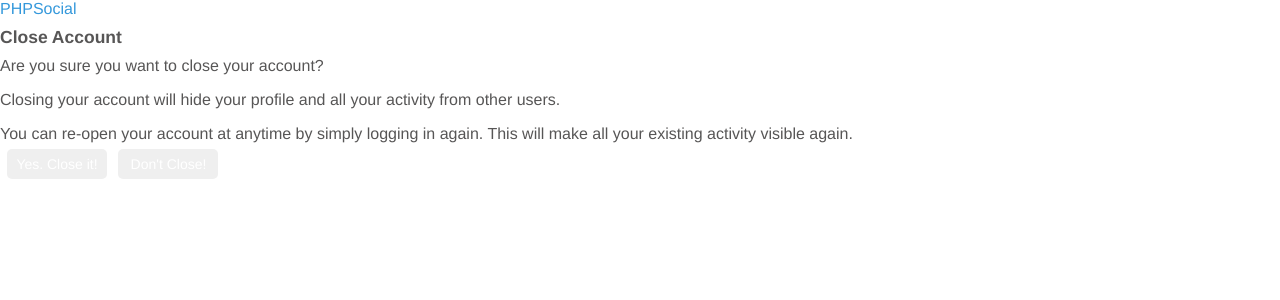
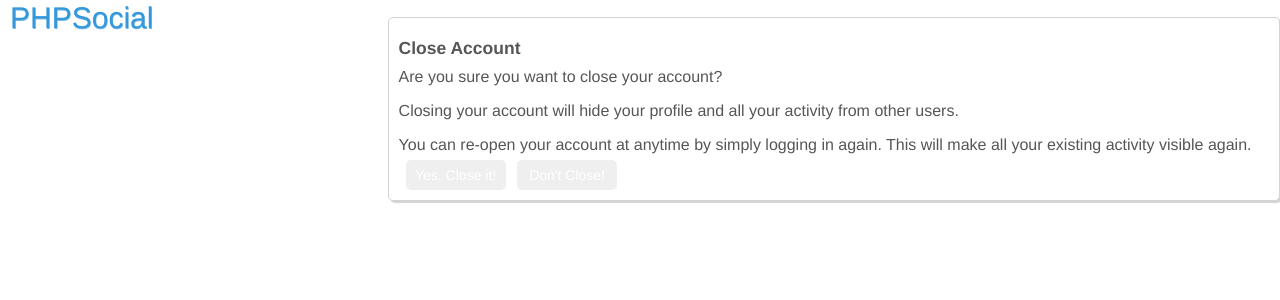
Before and after one commit to marb61a/phpsocial, a PHP site: page /close_account.php in a window 1280 px wide. Shown: the top 300 px of the page. Run offline with PHP 8.4, Linux system fonts and the light colour scheme; some libraries are stand-ins or nearby versions.

Commit message:
updated styling

```diff
--- a/assets/css/style.css
+++ b/assets/css/style.css
@@ -126,3 +126,56 @@ input[type="submit"]:active {
 	position: fixed;
 	z-index: 10;
 }
+
+.logo {
+	font-family: 'Bellota-BoldItalic', sans-serif;
+	margin-left: 10px;
+	color: #1086BA;
+	text-shadow: #73B6E2 0.5px 0.5px 0px;
+	font-size: 180%;
+	position: relative;
+	top: 9px;
+	font-size: 30px;
+}
+
+.footer{
+	width: 100%;
+	position: fixed;
+	bottom: 0px;
+	text-align: center;
+	color: #9297a2;
+	z-index: -10;
+	margin-bottom: 10px;
+}
+
+.wrapper {
+	margin: 0 auto;
+	top: 50px;
+	position: relative;
+	padding: 0 10px;
+	width: 75%;
+	min-width: 950;
+}
+
+.column {
+	background-color: #fff;
+	padding: 10px;
+	border: 1px solid #D3D3D3;
+	border-radius: 5px;
+	box-shadow: 2px 2px 1px #D3D3D3;
+	z-index: -1;
+}
+
+.profile_main_column {
+	min-width: 675px;
+	float: left;
+	width: 70%;
+	z-index: -1;
+}
+
+.main_column {
+	float: right;
+	width: 68%;
+	z-index: -1;
+	min-height: 152px;
+}
```
